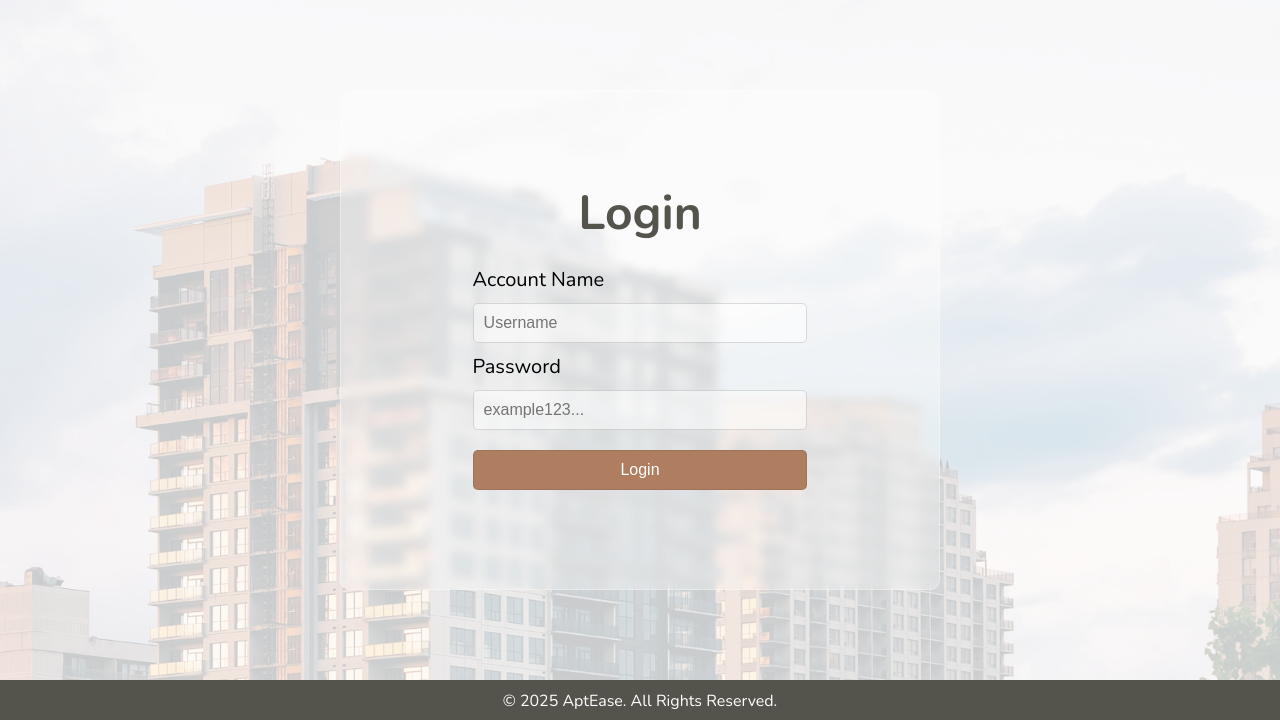
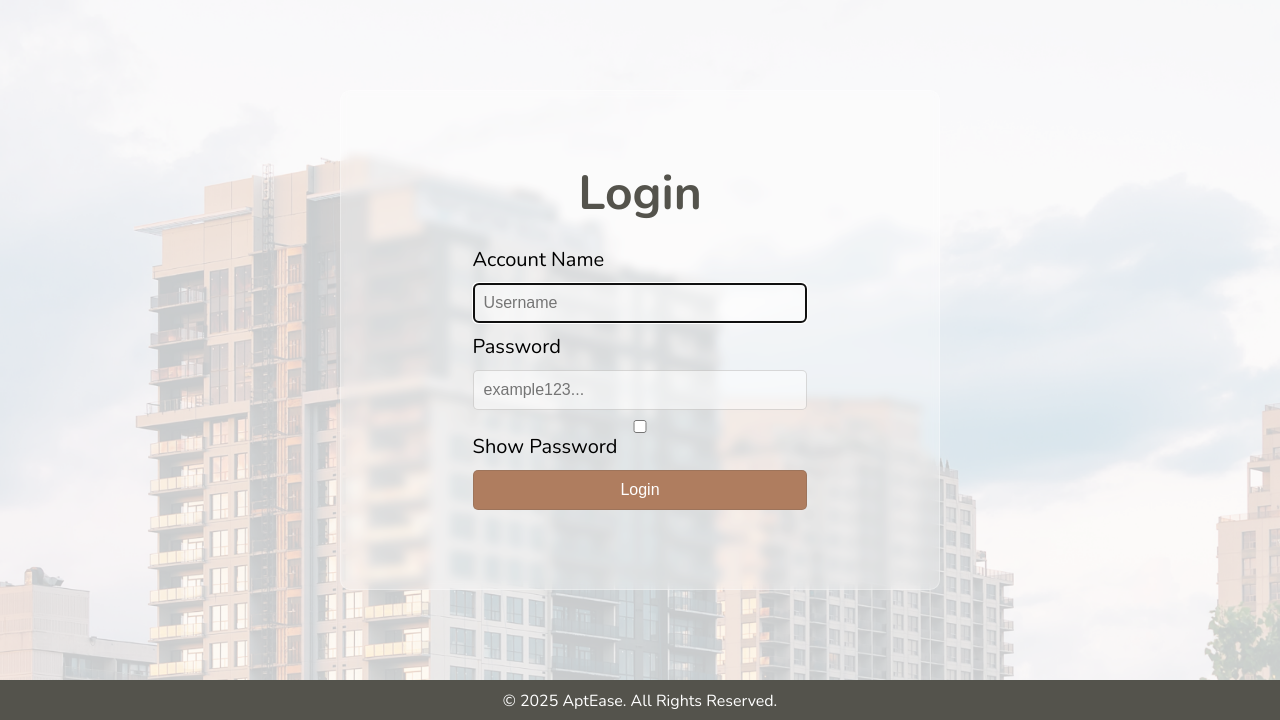
Before and after one commit to YVISS/Apt-Ease, a PHP site: page /login.php in a window 1280 px wide. Shown: the part 80-800 px from the top of the page. Run offline with PHP 8.4, Linux system fonts and the light colour scheme.

Commit message:
Added show password function

```diff
--- a/login.php
+++ b/login.php
@@ -52,10 +52,11 @@ if (isset($_POST['btnlogin'])) {
                     <?php echo $msg; ?>
                     <form action="login.php" method="post">
                         <label for="txtusername">Account Name</label>
-                        <input id="txtusername" type="text" name="txtusername" placeholder="Username" required>
+                        <input id="txtusername" type="text" name="txtusername" requried placeholder="Username" autofocus>
                         <label for="txtpassword">Password</label>
                         <input type="password" id="password" name="txtpassword" placeholder="example123..." required>
-
+                        <input type="checkbox" id="showPassword">
+                        <label for="showPassword">Show Password</label>
                         <button type="submit" id="btnlogin" name="btnlogin">Login</button>
                     </form>
                 </div>
```
